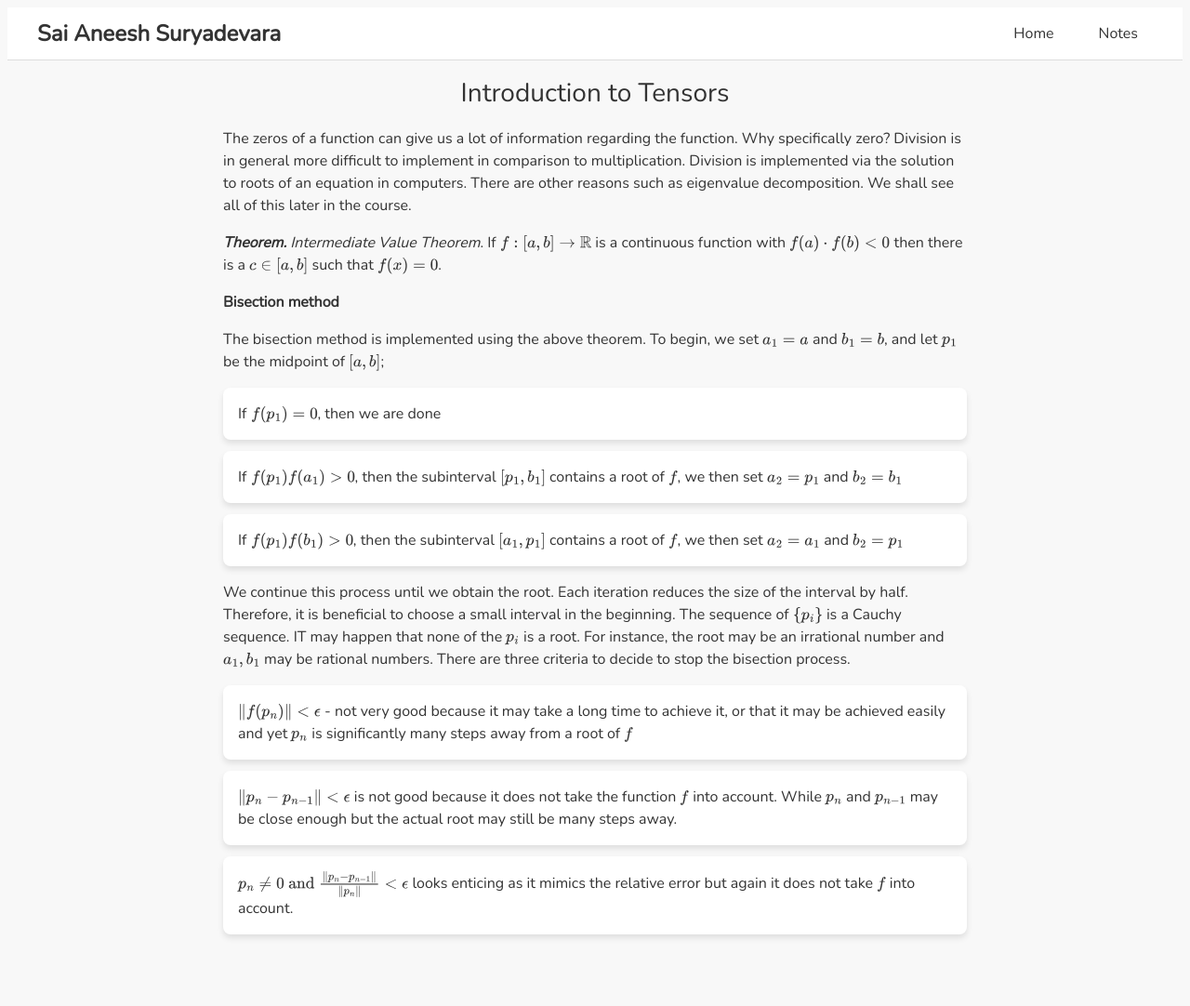
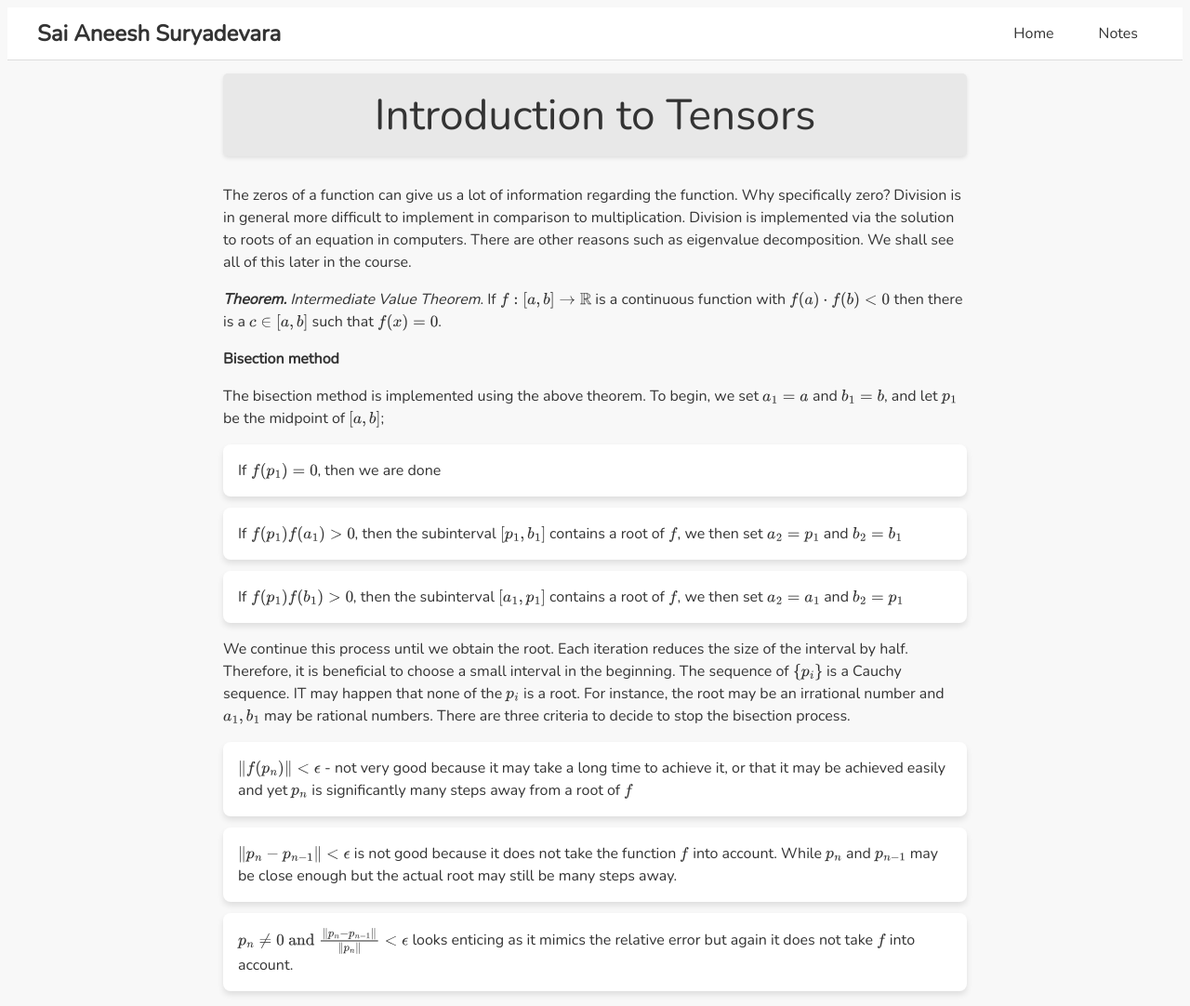
Before and after one commit to daatsi-aeres/sid-rs-portfolio.github.io, a Jekyll site: the page built from _posts/2024-03-11-test.md, in a window 1280 px wide. Shown: the whole page at 93% size. Built offline with Jekyll 4.4.1, drawn with Linux system fonts in a browser that asks for light colours; before the commit the page ends 1021 px from its top, so only the background shows below that.

Commit message:
made post title larger

```diff
--- a/_pages/posts.html
+++ b/_pages/posts.html
@@ -32,7 +32,7 @@ title: Articles
             <div class="col-sm-9">
   {%- endif -%}
           <h3>
-            <a class="post-title" href="{{ site.baseurl }}{{ post.url }}">{{ post.title }}</a>
+            <a class="post-title2" href="{{ site.baseurl }}{{ post.url }}">{{ post.title }}</a>
 
         </h3>
         <p>{{ post.description }}</p>
--- a/style.scss
+++ b/style.scss
@@ -95,7 +95,6 @@ h1 {
   margin-right: 0px;
 
 }
-
 .one {
   width: 160px;
   height: 160px;
@@ -130,9 +129,31 @@ span.highlight {
 
 /* Adjust the title size within the posts */
 .post-title {
+  font-size: 46px;
+  font-weight: normal;
+  font-display: auto;
+  text-align: center;
+  padding: 10px;
+  margin-block-start: 14px;
+  margin-block-end: 14px;
+  margin-left: 0px;
+  margin-right: 0px;
+  padding: 10px 0; /* Padding above and below the text */
+  background-color: #e8e8e8; /* Light grey background */
+  display: inline-block; /* Wrap the background to the text */
+  width: 100%; /* Allow the width to fit the content */
+  border-radius: 5px; /* Rounded corners for polish */
+  box-shadow: 0 2px 4px rgba(0,0,0,0.1); /* Subtle shadow for depth */
+  box-sizing: border-box; /* Ensures padding is included in the width */
+
+}
+
+.post-title2 {
   font-size: 1.75rem; /* Smaller font size for titles */
   margin-bottom: 0.5rem; /* Adjust spacing below the title as needed */
 }
+
+
 
 /* Center the main post content and adjust its width */
 .post-content {
```
